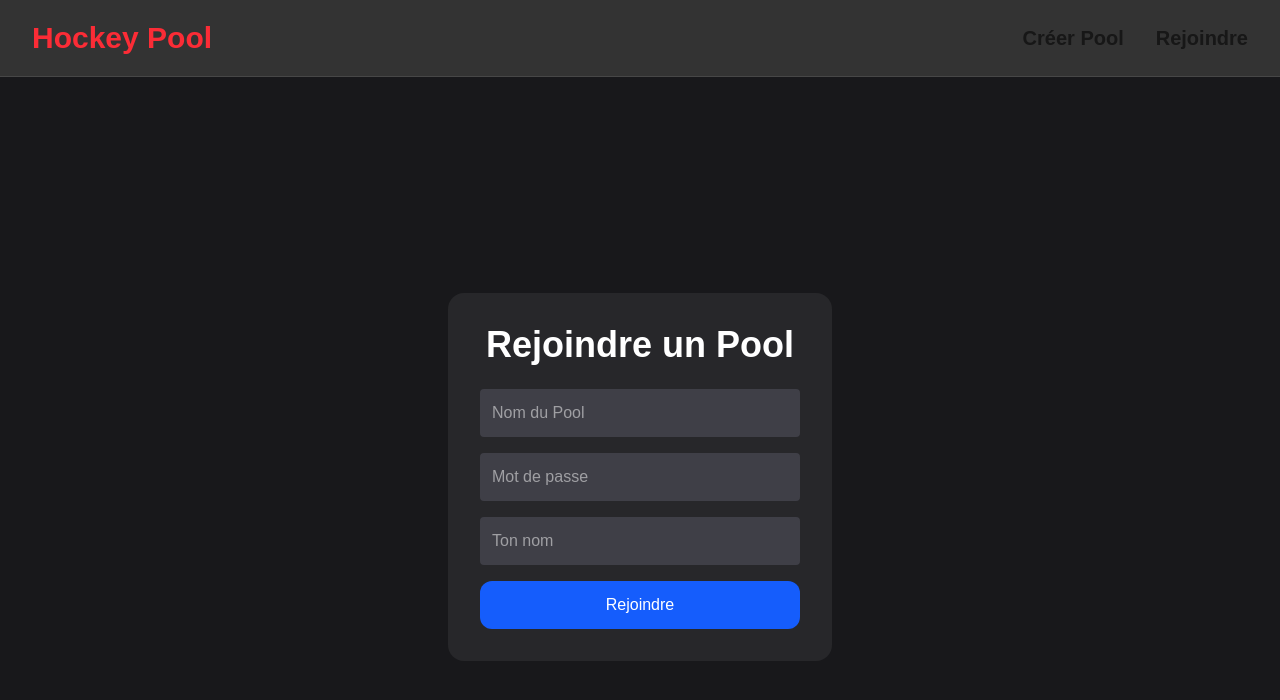
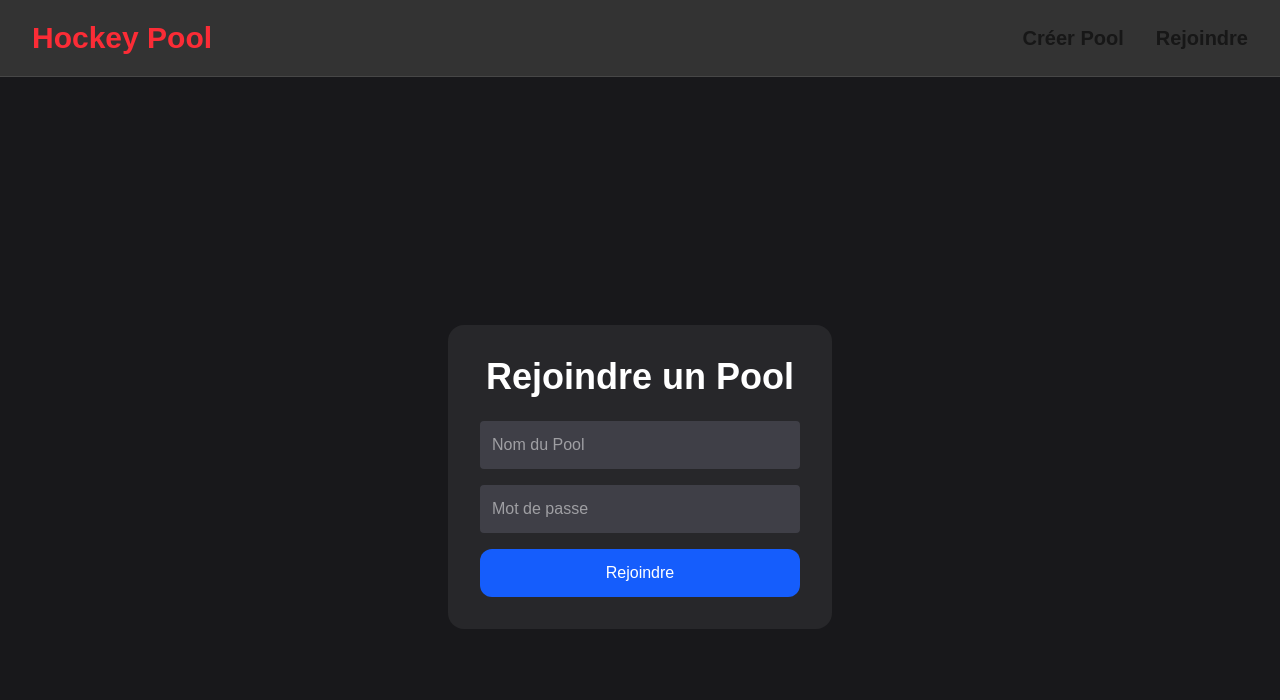
Before and after one commit to Gorax34/Hockey-pool, a Next.js app: page /join-pool in a window 1280 px wide. Shown: the top 700 px of the page. Built offline with nearby package versions, Linux system fonts and the light colour scheme.

Commit message:
update hockey pool

```diff
--- a/app/join-pool/page.tsx
+++ b/app/join-pool/page.tsx
@@ -73,13 +73,7 @@ export default function JoinPool() {
           className="w-full p-3 mb-4 rounded bg-zinc-700"
         />
 
-        <input
-          type="text"
-          placeholder="Ton nom"
-          value={playerName}
-          onChange={(e) => setPlayerName(e.target.value)}
-          className="w-full p-3 mb-4 rounded bg-zinc-700"
-        />
+
 
         <button
           onClick={joinPool}
--- a/app/predict/[match]/page.tsx
+++ b/app/predict/[match]/page.tsx
@@ -302,11 +302,11 @@ export default function PredictPage() {
         );
 
         // =========================
-        // REDIRECT
+        // REDIRECT POOL
         // =========================
 
         window.location.href =
-          `/predictions/${params.match}`;
+          "/pool";
 
       } catch (error) {
 
```
